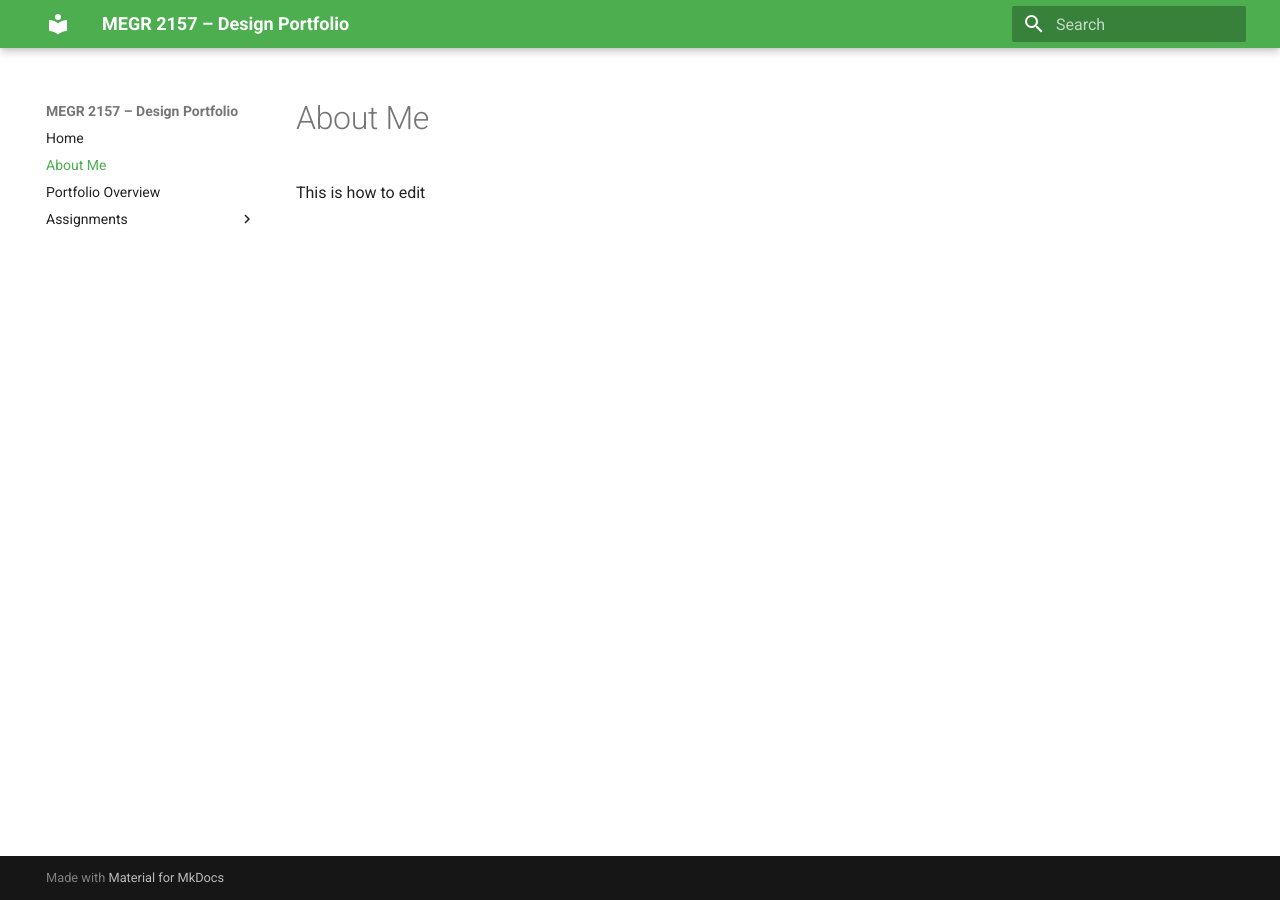
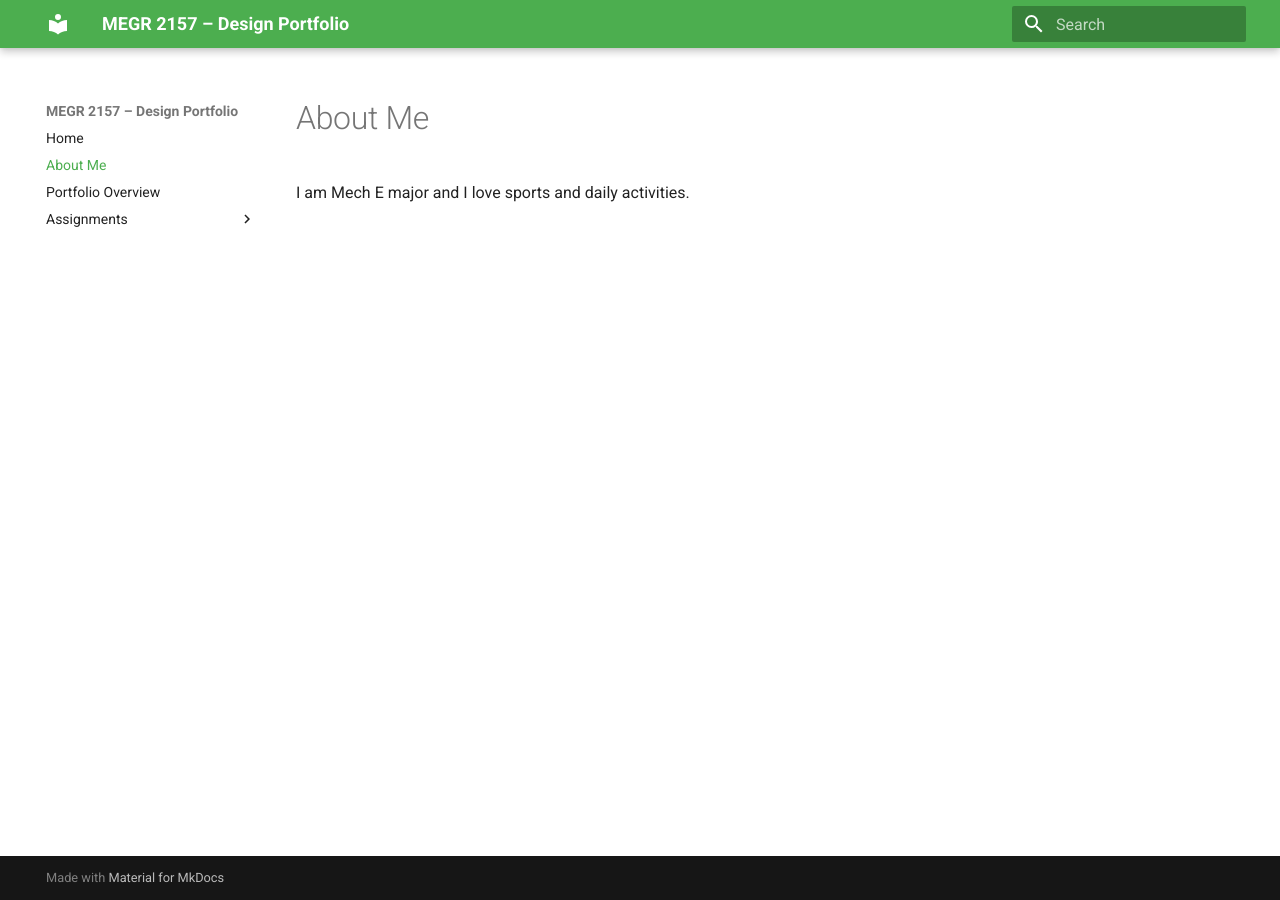
Before and after one commit to aalhadd7/Ameer-Alhaddad-Portfolio, an MkDocs documentation site: the page built from docs/aboutme/index.md, in a window 1280 px wide. Built offline with MkDocs 1.6.1 and Material for MkDocs 9.7.7, drawn with Linux system fonts in a browser that asks for light colours.

Commit message:
Update 'About Me' section with personal information

```diff
--- a/docs/aboutme/index.md
+++ b/docs/aboutme/index.md
@@ -1,2 +1,2 @@
 #About Me
-This is how to edit
+I am  Mech E major and I love sports and daily activities.
```
